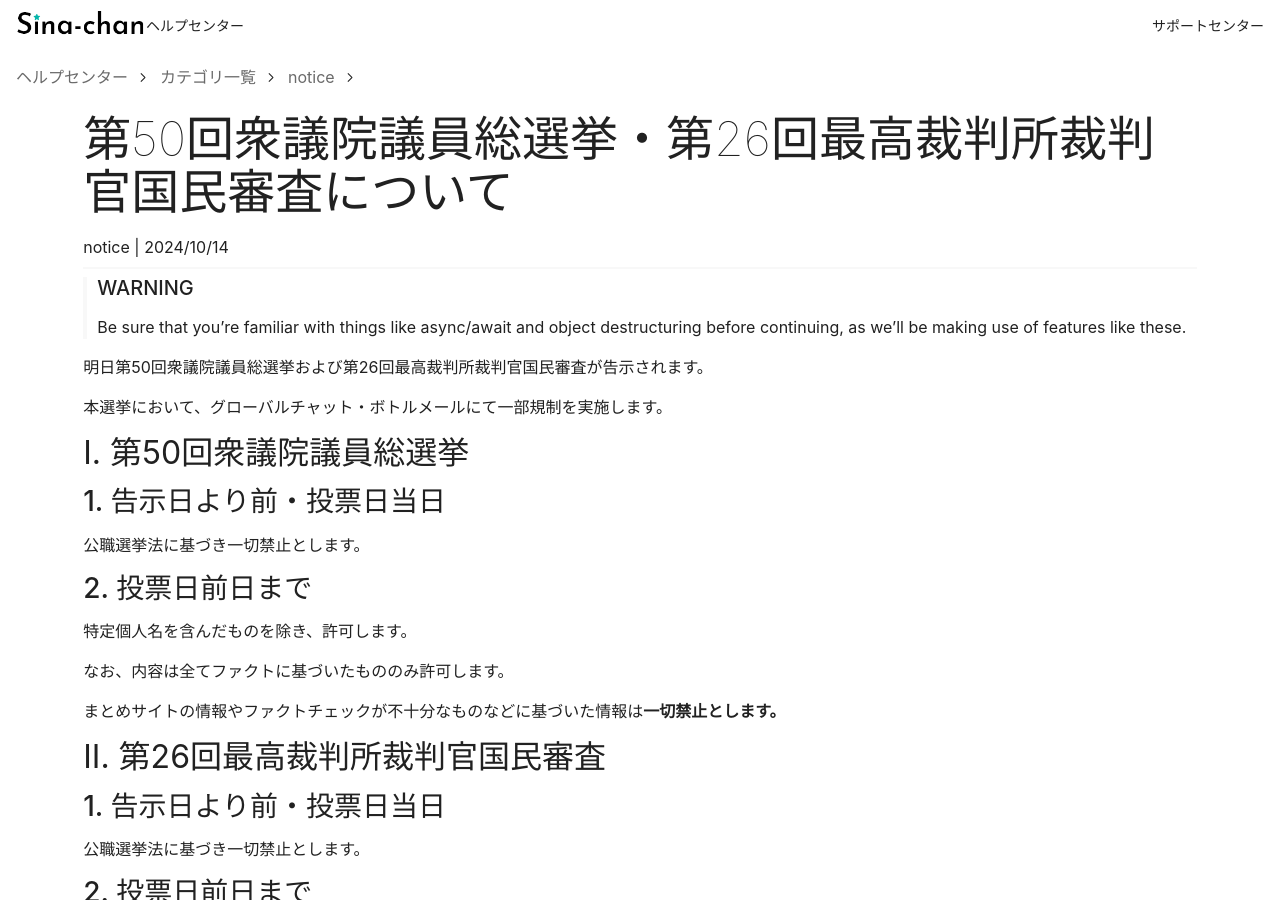
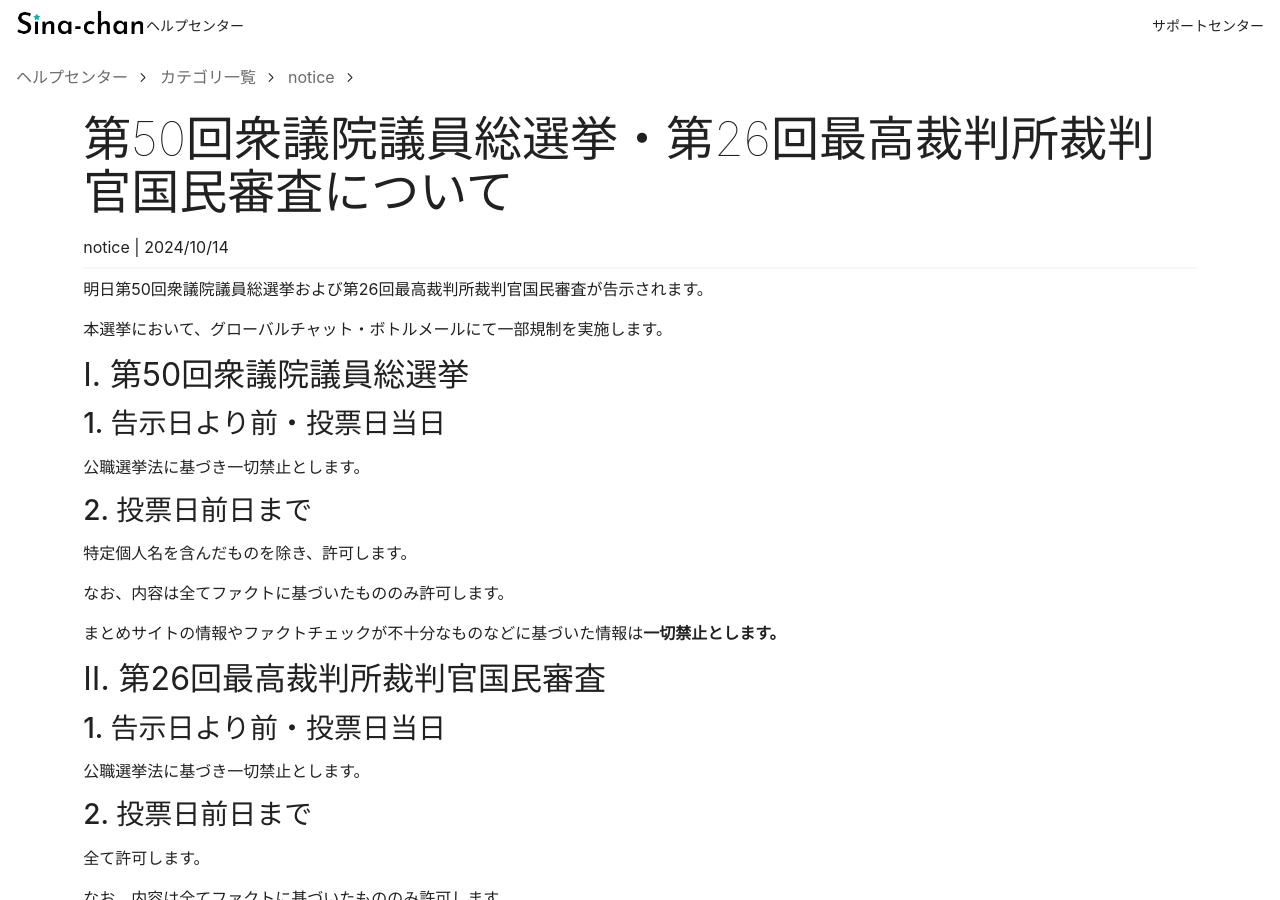
Before and after one commit to SinaKitagami/sina-helpcenter, a Jekyll site: the page built from _posts/notice/2024-10-14-senkyo-shugiin-2024.md, in a window 1280 px wide and 900 px high. Built offline with Jekyll 4.4.1, drawn with Linux system fonts in a browser that asks for light colours; comment, search, counter and statistics services are not loaded.

Commit message:
Update 2024-10-14-senkyo-shugiin-2024.md

```diff
--- a/_posts/notice/2024-10-14-senkyo-shugiin-2024.md
+++ b/_posts/notice/2024-10-14-senkyo-shugiin-2024.md
@@ -4,12 +4,6 @@ title: 第50回衆議院議員総選挙・第26回最高裁判所裁判官国民
 date: 2024-10-14 19:17 +0900
 category: "notice"
 ---
-
-> ##### WARNING
->
-> Be sure that you're familiar with things like async/await and object destructuring
-> before continuing, as we'll be making use of features like these.
-{: .block-warning }
 
 明日第50回衆議院議員総選挙および第26回最高裁判所裁判官国民審査が告示されます。
 
```
